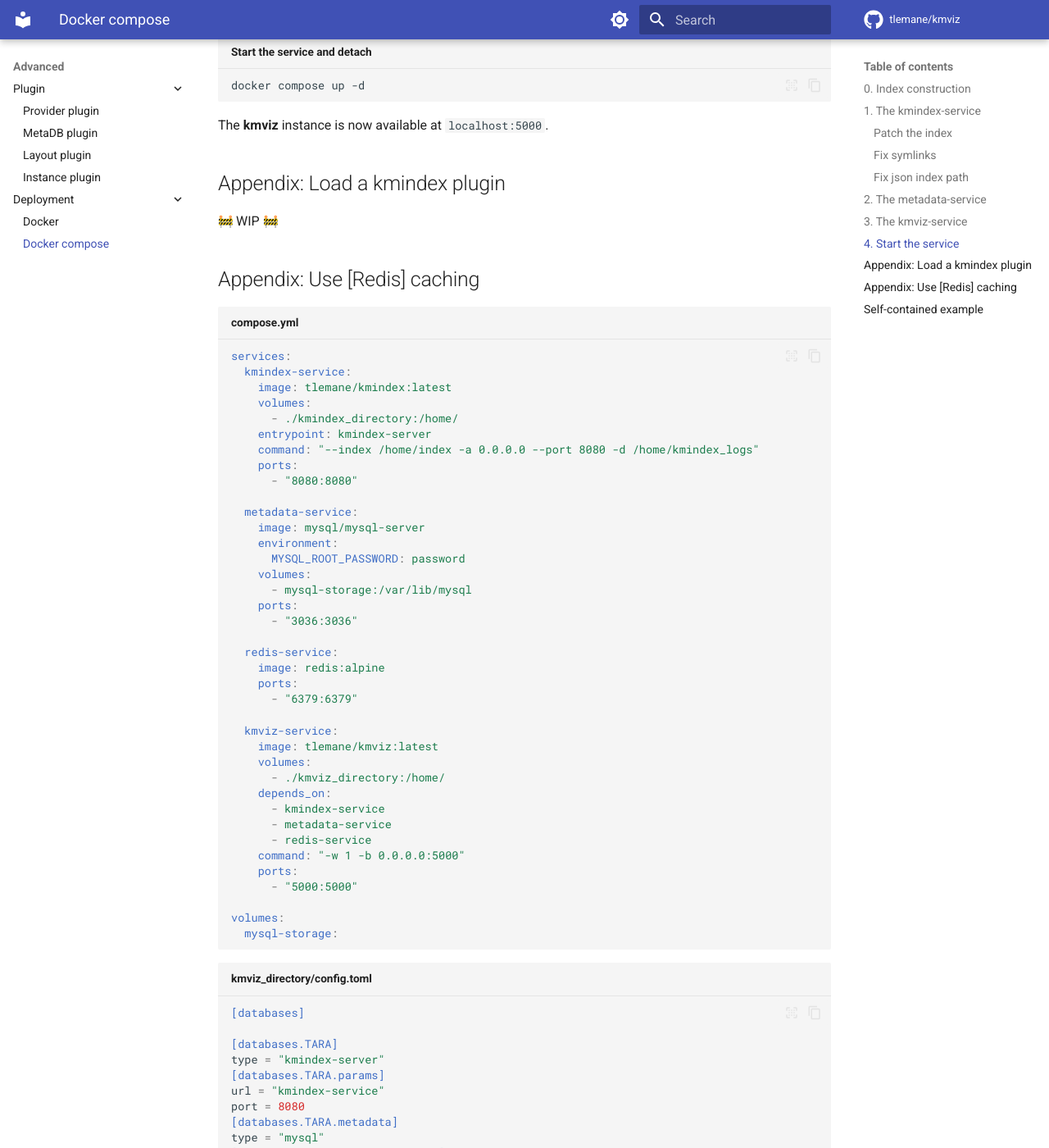
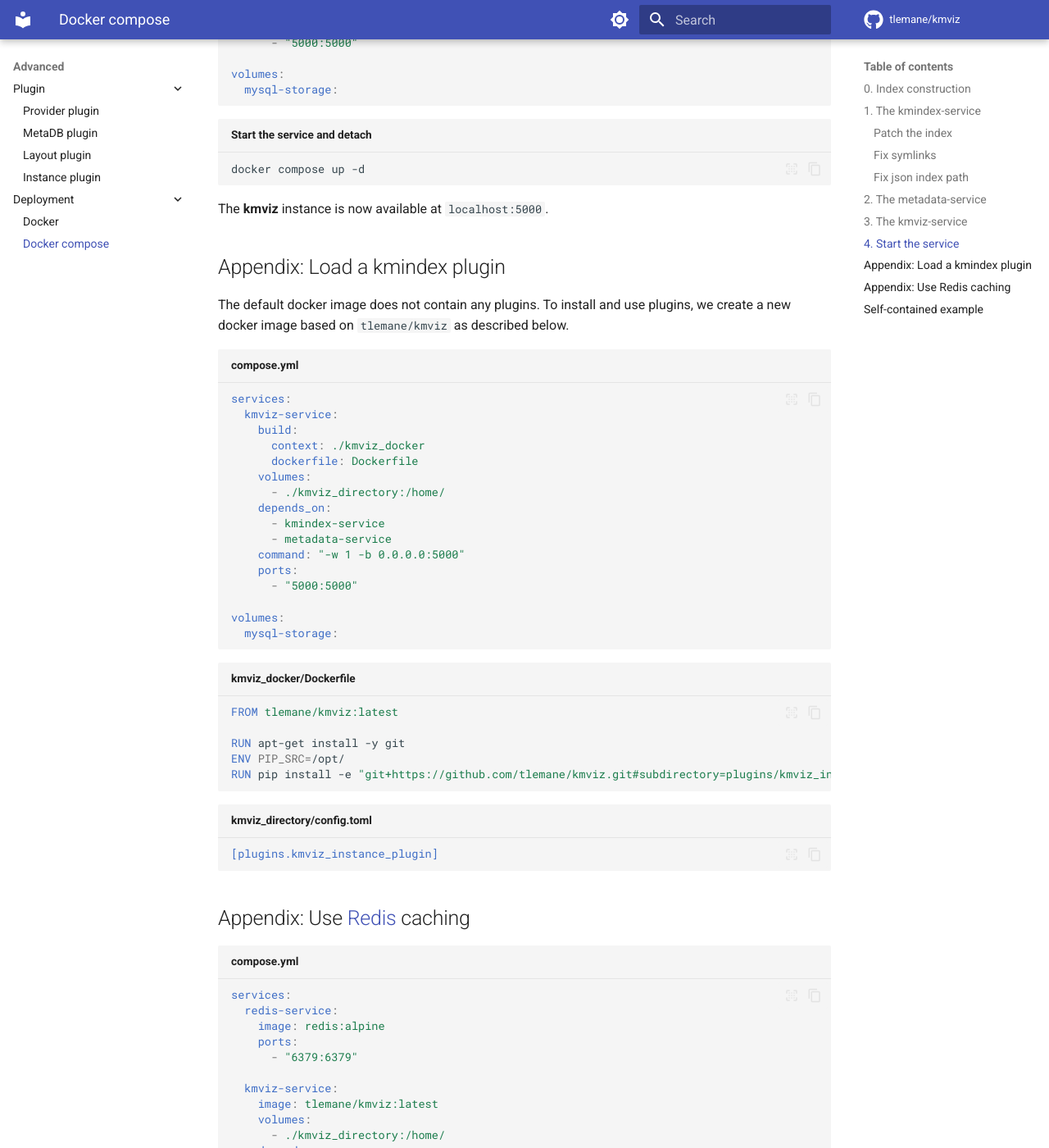
Before and after one commit to tlemane/kmviz, an MkDocs documentation site: the page built from docs/docs/deploy/compose.md, in a window 1280 px wide and 1400 px high, scrolled down 4606 px. Shown: the whole window at 82% size. Built offline with MkDocs 1.6.1 and Material for MkDocs 9.7.7, drawn with Linux system fonts in a browser that asks for light colours; emoji names are drawn with the system emoji font; comment, search, counter and statistics services are not loaded; the version menu is left out; some of the changed text lies outside the part shown.

Commit message:
update: docs

````diff
--- a/docs/docs/deploy/compose.md
+++ b/docs/docs/deploy/compose.md
@@ -87,7 +87,7 @@
 
 ## 2. The `metadata-service`
 
-The `metadata-service` is a docker container that runs a `mysql` server. In this example, we assume that a database `mydb` containing a `mytable` table is already hosted by the server.
+The `metadata-service` is a docker container that runs a `mysql` server. In this example, the we assume a database `mydb` containing a `mytable` table. The db is created by `init.sql` instructions on the first container run.
 
 ```yaml title="metadata-service"
 services:
@@ -96,14 +96,15 @@
     image: mysql/mysql-server
     environment:
       MYSQL_ROOT_PASSWORD: kmviz_password
+      MYSQL_ROOT_HOST: '%'
     volumes:
       - mysql-storage:/var/lib/mysql
-      - init.sql:/home/init.sql
+      - init.sql:/home/init.sql            # Instructions to create the db and the table
     command: "--init-file /home/init.sql"
     ports:
       - "3036:3036"
 
-# This will create /var/lib/docker/volumes/mysql-storage on the host to
+# Create a /var/lib/docker/volumes/mysql-storage on the host to
 # store the db data in a persistent way.
 # 'docker compose down' will not remove the volume
 # Use 'docker compose down -v' to delete the volume (and data)
@@ -224,30 +228,43 @@
 
 ## Appendix: Load a kmindex plugin
 
-:construction: WIP :construction:
-
-## Appendix: Use [Redis] caching
+The default docker image does not contain any plugins. To install and use plugins, we create a new docker image based on `tlemane/kmviz` as described below.
 
 ```yaml title="compose.yml"
 services:
-  kmindex-service:
-    image: tlemane/kmindex:latest
+  kmviz-service:
+    build:
+      context: ./kmviz_docker
+      dockerfile: Dockerfile
     volumes:
-      - ./kmindex_directory:/home/
-    entrypoint: kmindex-server
-    command: "--index /home/index -a 0.0.0.0 --port 8080 -d /home/kmindex_logs"
+      - ./kmviz_directory:/home/
+    depends_on:
+      - kmindex-service
+      - metadata-service
+    command: "-w 1 -b 0.0.0.0:5000"
     ports:
-      - "8080:8080"
+      - "5000:5000"
 
-  metadata-service:
-    image: mysql/mysql-server
-    environment:
-      MYSQL_ROOT_PASSWORD: password
-    volumes:
-      - mysql-storage:/var/lib/mysql
-    ports:
-      - "3036:3036"
+volumes:
+  mysql-storage:
+```
 
+```docker title="kmviz_docker/Dockerfile"
+FROM tlemane/kmviz:latest
+
+RUN apt-get install -y git
+ENV PIP_SRC=/opt/
+RUN pip install -e "git+https://github.com/tlemane/kmviz.git#subdirectory=plugins/kmviz_instance_plugin&egg=kmviz_instance_plugin"
+```
+
+```toml title="kmviz_directory/config.toml"
+[plugins.kmviz_instance_plugin]
+```
+
+## Appendix: Use [Redis](https://redis.io/fr/) caching
+
+```yaml title="compose.yml"
+services:
   redis-service:
     image: redis:alpine
     ports:
````
Also changed, not shown: other parts of docs/docs/deploy/compose.md (+3 -0 lines), docs/docs/configuration/index.md (+1 -1 lines), docs/docs/deploy/docker.md (+52 -2 lines), docs/docs/interface/database.md (+1 -1 lines).
